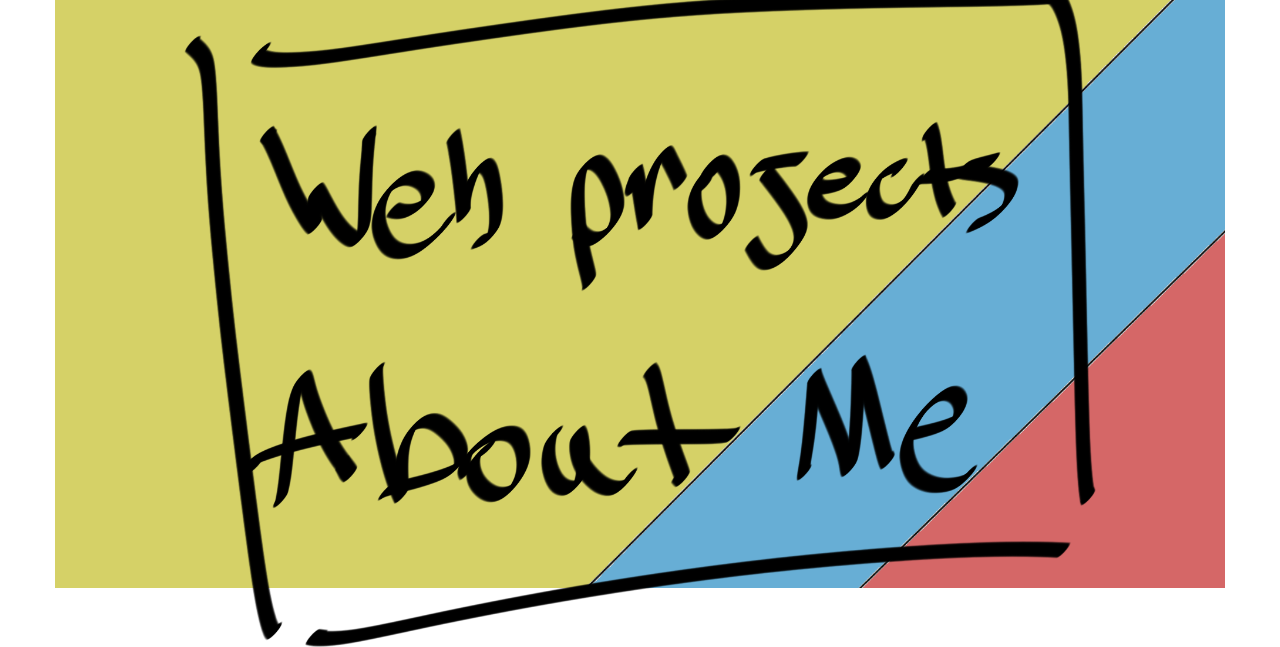
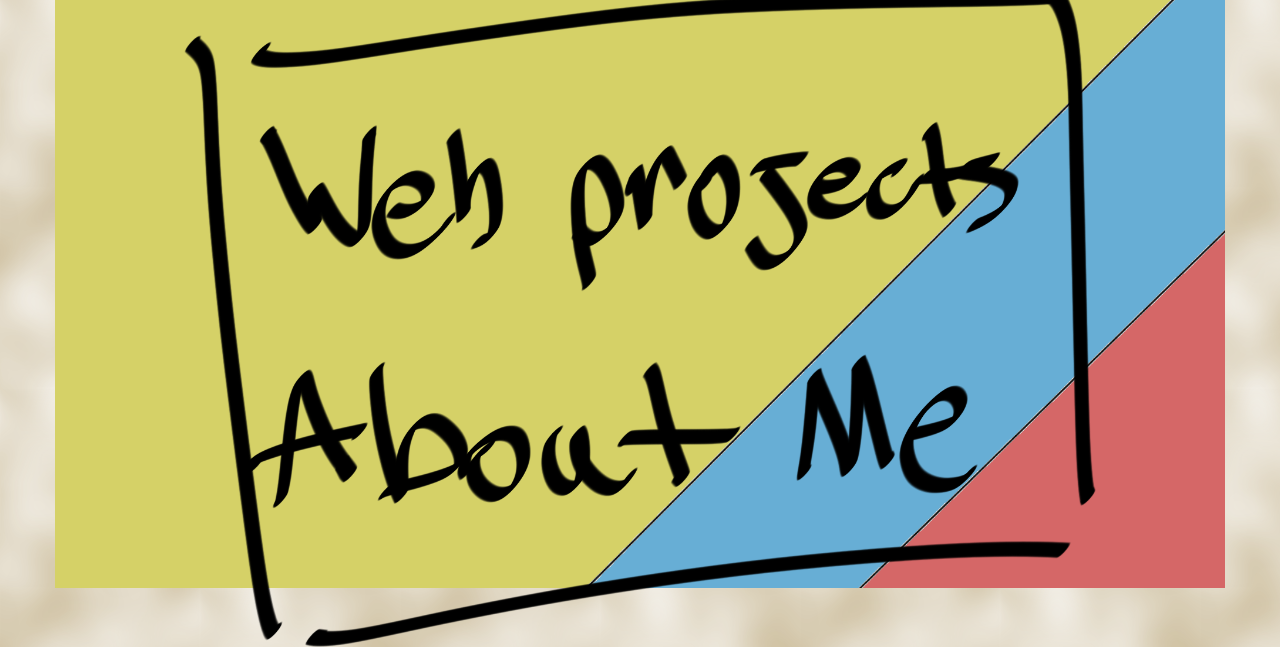
Before and after one commit to nlarion/Programming-Portfolio, a plain HTML site: page index.html in a window 1280 px wide. Shown: the part 212-859 px from the top of the page. Drawn offline with nearby package versions, Linux system fonts and the light colour scheme.

Commit message:
Add tiled backgroud image to body

```diff
--- a/css/styles.css
+++ b/css/styles.css
@@ -7,6 +7,8 @@
 
 html, body {
   height: 100%;
+    background-image: url('../images/tiled.png');
+  background-repeat: repeat;
 }
 
 h2 {
```
Also changed, not shown: images/tiled.png (added).
